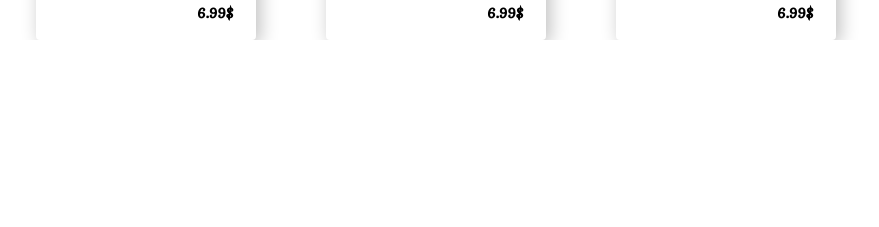
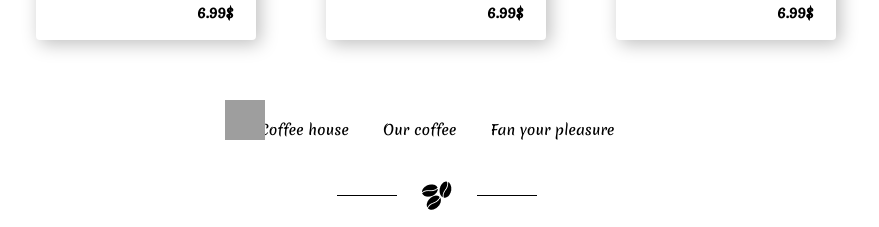
Before and after one commit to mishanhzer/base_react_practice, a React (Create React App) app in the folder my-app/: page / in a window 1280 px wide. Shown: the part 1418-1645 px from the top of the page, without its empty margins (283-1162 px from the left). Before the commit the page ends 1458 px from the top, so only its background shows below. Built offline with nearby package versions, Linux system fonts and the light colour scheme; grey boxes are pictures that could not be loaded.

Commit message:
add footer, but need to fixed image

```diff
--- a/my-app/src/components/app/app.jsx
+++ b/my-app/src/components/app/app.jsx
@@ -16,12 +16,36 @@ function App() {
         {country: 'Brazil', price: '6.99$', id: 5},
         {country: 'Brazil', price: '6.99$', id: 6}
     ];
+    const styleWrapper = {
+        'margin': '0 auto',
+        'marginTop': 30,
+        'paddingLeft': 0
+    };
+    const styleLink = {
+        'color': '#000000'
+    }
+    const styleImg = {
+        'height': 40,
+        'backgroundImage': "url('../../img/coffee-logo2.png')"
+    }
+
+    const styleWrapperDiv = {
+        'margin': '0 auto',
+        'marginTop': 20,
+        'marginBottom': 20,
+        'paddingLeft': 0
+    };
     return (
         <div className="app">
             <Header />
             <Description />
             <SearchPanel />
             <CoffeeCards data={data}/>
+            <LinkCoffee
+                styleWrapper={styleWrapper}
+                styleLink={styleLink}
+                styleImg={styleImg} />
+            <DividerLogo styleWrapperDiv={styleWrapperDiv} />
         </div>
     );
 }
--- a/my-app/src/components/coffee-cards-items/coffee-cards-items.css
+++ b/my-app/src/components/coffee-cards-items/coffee-cards-items.css
@@ -4,6 +4,10 @@
     border-radius: 4px;
     border: 0;
     box-shadow: 4px 4px 18px  0.25px rgba(0, 0, 0, 0.25);
+}
+
+.coffee-cards-items:hover {
+    cursor: pointer;
 }
 
 .coffee-cards-items-wrapper {
--- a/my-app/src/components/divider-logo/divider-logo.jsx
+++ b/my-app/src/components/divider-logo/divider-logo.jsx
@@ -1,8 +1,8 @@
 import './divider-logo.css';
 
-const DividerLogo = () => {
+const DividerLogo = ({styleWrapperDiv}) => {
     return (
-        <div className='divider'>
+        <div style={styleWrapperDiv} className='divider'>
             <div className='divider-stick'></div>
             <div className='divider-logo'></div>
             <div className='divider-stick'></div>
--- a/my-app/src/components/link-coffee/link-coffee.css
+++ b/my-app/src/components/link-coffee/link-coffee.css
@@ -9,13 +9,38 @@
     font-family: 'Merienda-Medium';
 }
 
+.link-coffee a {
+    color: #FFFFFF;
+    height: 18px;
+    text-decoration: none;
+}
+
 .link-coffee-first-elem {
     position: relative;
     display: flex;
     height: 40px;
 }
 
-.link-coffee-first-elem::before {
+.link-coffee-img {
+    position: absolute;
+    width: 40px;
+    height: 35px;
+    background-image: url('../../img/coffee-logo.png');
+    left: -35px;
+    top: -20px;
+    order: 5,
+}
+
+.link-coffee-img2 {
+    position: absolute;
+    width: 40px;
+    height: 35px;
+    background-image: url('../../img/coffee-logo2.png');
+    left: -35px;
+    top: -20px;
+    order: 5,
+}
+/* .link-coffee-first-elem::before {
     content: '';
     position: absolute;
     width: 40px;
@@ -24,4 +49,4 @@
     position: absolute;
     left: -35px;
     top: -20px
-}
+} */
--- a/my-app/src/components/link-coffee/link-coffee.jsx
+++ b/my-app/src/components/link-coffee/link-coffee.jsx
@@ -1,15 +1,15 @@
 import './link-coffee.css';
 
-const LinkCoffee = () => {
+const LinkCoffee = ({styleWrapper, styleLink, styleImg}) => {;
     return (
-        <div className='link-coffee'>
+        <nav style={styleWrapper} className='link-coffee'>
             <div className='link-coffee-first-elem'>
-                <div></div>
-                <div>Coffee house</div>
+                <div style={styleImg} className='link-coffee-img'></div>
+                <a style={styleLink} href="https://www.peets.com">Coffee house</a>
             </div>
-            <div>Our coffee</div>
-            <div>Fan your pleasure</div>
-        </div>
+            <a style={styleLink} href="https://www.peets.com">Our coffee</a>
+            <a style={styleLink} href="https://www.peets.com">Fan your pleasure</a>
+        </nav>
     )
 }
 
```
Also changed, not shown: my-app/src/components/coffee-cards/coffee-cards.css (line endings or trailing spaces), my-app/src/img/coffee-logo2.png (added), 1 other file (tests, documents, lock files or other folders).
